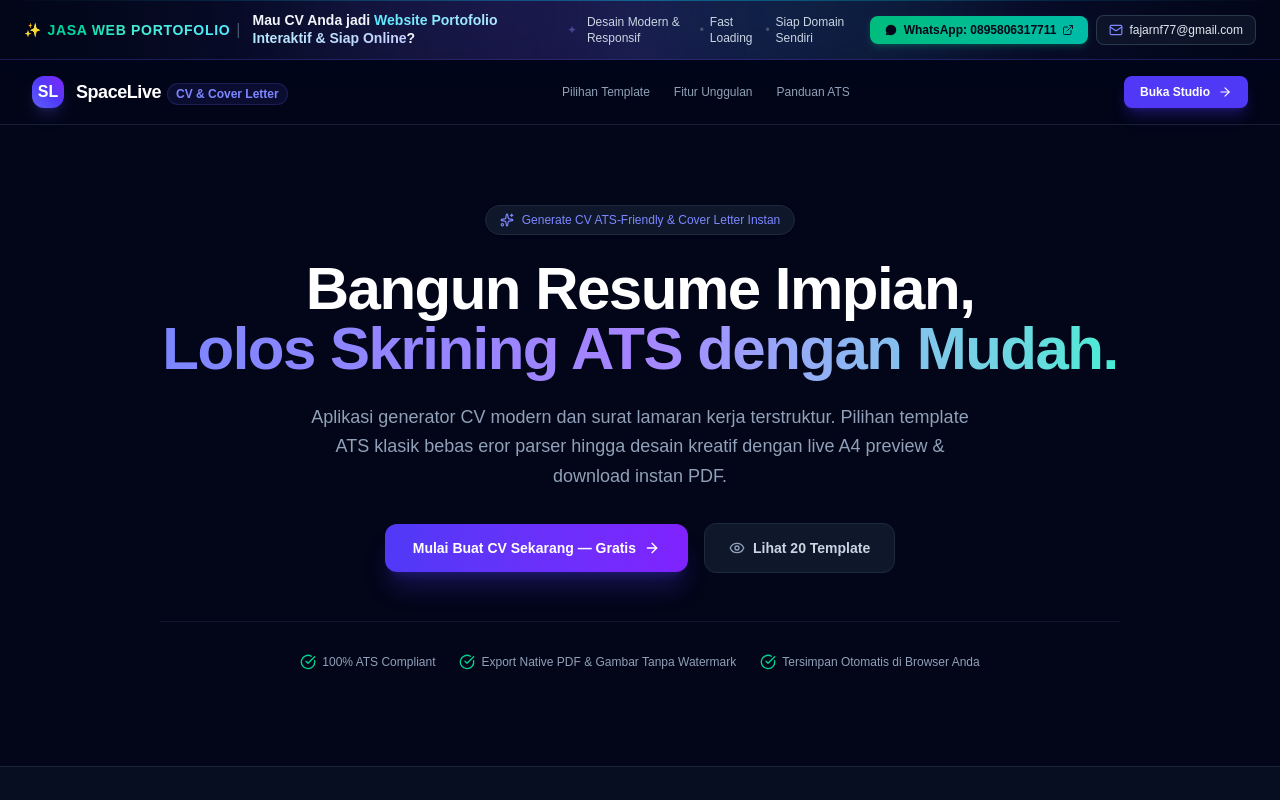
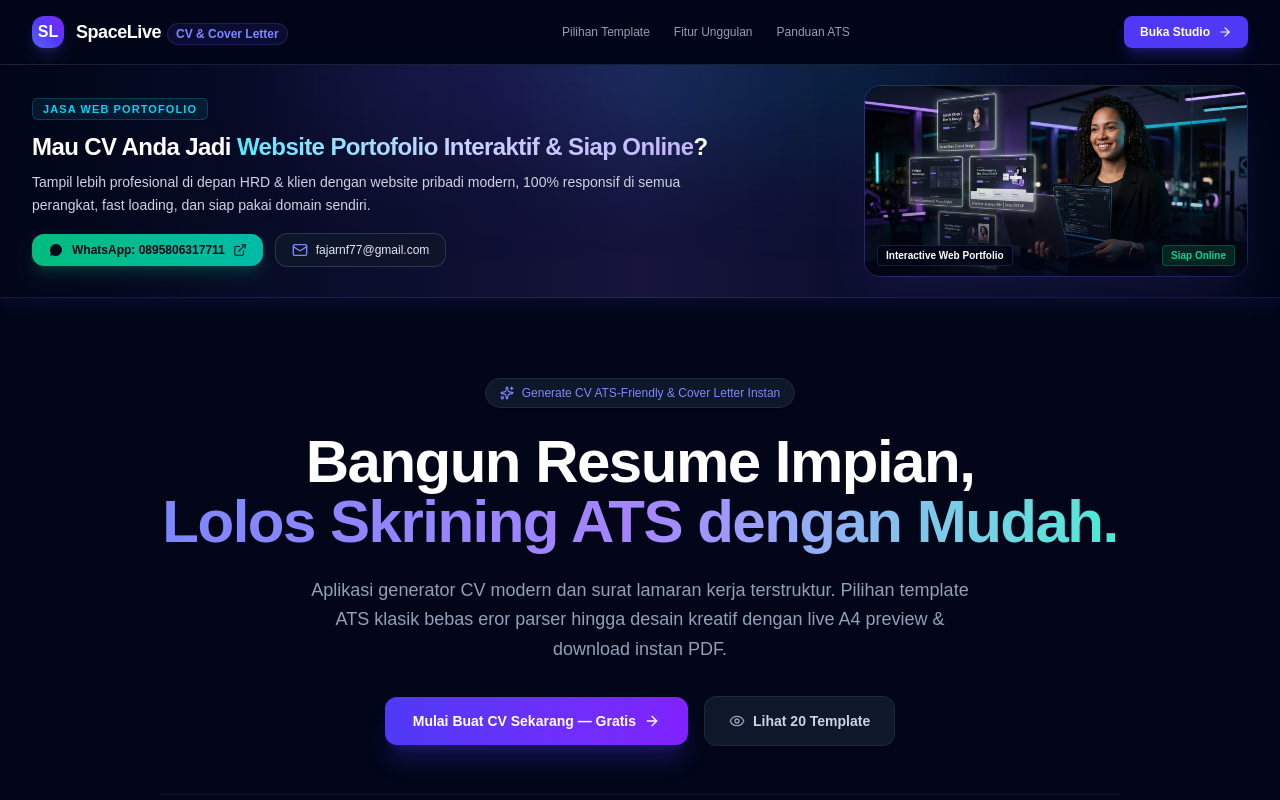
Before and after one commit to Fajarrr124314/CV-Generate, a Next.js app: page / in a window 1280 px wide. Shown: the top 800 px of the page. Built offline with nearby package versions, Linux system fonts and the light colour scheme.

Commit message:
feat(landing): reposition promo banner below header with model showcase and modern typography

```diff
--- a/src/app/page.tsx
+++ b/src/app/page.tsx
@@ -474,72 +474,7 @@ export default function HomePage() {
         </div>
       )}
 
-      {/* Advertising Banner: Jasa Pembuatan Website Portofolio (Clean & Static) */}
-      <section className="relative bg-gradient-to-r from-slate-950 via-indigo-950/80 to-slate-950 border-b border-indigo-500/25 text-white overflow-hidden py-2.5 sm:py-3 px-4 sm:px-6 z-30 shadow-[0_4px_20px_rgba(79,70,229,0.12)]">
-        {/* Top subtle highlight line */}
-        <div className="absolute top-0 inset-x-0 h-[1px] bg-gradient-to-r from-transparent via-cyan-400/40 to-transparent pointer-events-none" />
-
-        {/* Glow ambient background lights */}
-        <div className="absolute -top-10 left-1/4 w-80 h-24 bg-indigo-500/15 blur-3xl pointer-events-none" />
-        <div className="absolute -top-10 right-1/4 w-80 h-24 bg-cyan-500/15 blur-3xl pointer-events-none" />
-
-        <div className="max-w-7xl mx-auto flex flex-col lg:flex-row items-center justify-between gap-3 sm:gap-4 relative z-10">
-          {/* Left/Main Column: Attractive Typography (No Green Pill Badge) */}
-          <div className="flex flex-col sm:flex-row items-center gap-2 sm:gap-3 text-center sm:text-left min-w-0">
-            {/* Styled Text Highlight instead of green pill */}
-            <div className="flex items-center gap-1.5 shrink-0">
-              <span className="text-amber-400 text-sm">✨</span>
-              <span className="text-xs sm:text-sm font-extrabold uppercase tracking-wider text-transparent bg-clip-text bg-gradient-to-r from-emerald-400 via-teal-300 to-cyan-300">
-                Jasa Web Portofolio
-              </span>
-              <span className="text-slate-600 font-light hidden sm:inline">|</span>
-            </div>
-
-            {/* Headline & Value Proposition */}
-            <div className="flex flex-col xl:flex-row xl:items-center gap-1 xl:gap-2.5">
-              <p className="text-xs sm:text-sm font-semibold text-slate-100 leading-tight">
-                Mau CV Anda jadi <span className="text-transparent bg-clip-text bg-gradient-to-r from-cyan-300 via-sky-200 to-indigo-200 font-extrabold">Website Portofolio Interaktif & Siap Online</span>?
-              </p>
-              <span className="hidden xl:inline text-indigo-400/40 text-xs">✦</span>
-              <p className="text-[11px] sm:text-xs text-slate-300 hidden md:flex items-center gap-1.5">
-                <span>Desain Modern & Responsif</span>
-                <span className="text-slate-600">•</span>
-                <span>Fast Loading</span>
-                <span className="text-slate-600">•</span>
-                <span>Siap Domain Sendiri</span>
-              </p>
-            </div>
-          </div>
-
-          {/* Right Column: Direct Contact CTA Buttons (WhatsApp & Email) */}
-          <div className="flex items-center gap-2 shrink-0 flex-wrap justify-center">
-            {/* WhatsApp CTA Button */}
-            <a
-              href="https://wa.me/62895806317711?text=Halo%20kak,%20saya%20tertarik%20dengan%20jasa%20pembuatan%20web%20portofolio"
-              target="_blank"
-              rel="noopener noreferrer"
-              className="px-3.5 py-1.5 bg-gradient-to-r from-emerald-500 to-teal-500 hover:from-emerald-400 hover:to-teal-400 active:scale-95 text-slate-950 text-xs font-bold rounded-lg shadow-md shadow-emerald-500/20 flex items-center gap-1.5 transition-all hover:scale-105 cursor-pointer whitespace-nowrap shrink-0"
-              title="Hubungi langsung via WhatsApp: 0895806317711"
-            >
-              <MessageCircle className="w-3.5 h-3.5 fill-slate-950 text-emerald-500" />
-              <span>WhatsApp: 0895806317711</span>
-              <ExternalLink className="w-3 h-3 text-slate-900" />
-            </a>
-
-            {/* Email CTA Button */}
-            <a
-              href="mailto:fajarnf77@gmail.com?subject=Tanya%20Jasa%20Pembuatan%20Web%20Portofolio"
-              className="px-3 py-1.5 bg-slate-900/90 hover:bg-slate-800 active:scale-95 text-slate-200 hover:text-white text-xs font-medium rounded-lg border border-slate-700/80 flex items-center gap-1.5 transition-all hover:scale-105 cursor-pointer whitespace-nowrap shrink-0"
-              title="Kirim email ke fajarnf77@gmail.com"
-            >
-              <Mail className="w-3.5 h-3.5 text-indigo-400" />
-              <span>fajarnf77@gmail.com</span>
-            </a>
-          </div>
-        </div>
-      </section>
-
-      {/* Top Banner & Header */}
+      {/* Top Header */}
       <header className="border-b border-slate-800/80 bg-slate-950/80 backdrop-blur-md sticky top-0 z-40">
         <div className="max-w-7xl mx-auto px-4 sm:px-6 lg:px-8 h-16 flex items-center justify-between">
           <div className="flex items-center gap-3">
@@ -577,6 +512,76 @@ export default function HomePage() {
           </div>
         </div>
       </header>
+
+      {/* Modern Promotional Banner with Model (Positioned Below Header) */}
+      <section className="relative bg-gradient-to-r from-slate-950 via-indigo-950/70 to-slate-950 border-b border-indigo-500/20 text-white overflow-hidden py-4 sm:py-5 px-4 sm:px-6 lg:px-8 z-30 shadow-[0_4px_20px_rgba(79,70,229,0.12)]">
+        {/* Subtle background ambient lights */}
+        <div className="absolute -top-16 left-1/4 w-96 h-32 bg-indigo-500/15 blur-3xl pointer-events-none" />
+        <div className="absolute -top-16 right-1/4 w-96 h-32 bg-cyan-500/15 blur-3xl pointer-events-none" />
+
+        <div className="max-w-7xl mx-auto flex flex-col md:flex-row items-center justify-between gap-6 relative z-10">
+          {/* Left Text & Call to Actions */}
+          <div className="flex-1 text-center md:text-left min-w-0">
+            {/* Tagline without outdated icons */}
+            <div className="inline-flex items-center gap-2 mb-2.5">
+              <span className="text-[11px] font-bold tracking-widest uppercase text-cyan-400 bg-cyan-500/10 border border-cyan-500/25 px-2.5 py-0.5 rounded-md">
+                JASA WEB PORTOFOLIO
+              </span>
+            </div>
+
+            <h2 className="text-lg sm:text-xl md:text-2xl font-black text-white tracking-tight leading-snug">
+              Mau CV Anda Jadi <span className="text-transparent bg-clip-text bg-gradient-to-r from-cyan-300 via-indigo-200 to-violet-300">Website Portofolio Interaktif & Siap Online</span>?
+            </h2>
+
+            <p className="mt-2 text-xs sm:text-sm text-slate-300 max-w-2xl leading-relaxed">
+              Tampil lebih profesional di depan HRD & klien dengan website pribadi modern, 100% responsif di semua perangkat, fast loading, dan siap pakai domain sendiri.
+            </p>
+
+            {/* Direct Contact CTA Buttons */}
+            <div className="mt-4 flex items-center gap-3 flex-wrap justify-center md:justify-start">
+              <a
+                href="https://wa.me/62895806317711?text=Halo%20kak,%20saya%20tertarik%20dengan%20jasa%20pembuatan%20web%20portofolio"
+                target="_blank"
+                rel="noopener noreferrer"
+                className="px-4 py-2 bg-gradient-to-r from-emerald-500 to-teal-500 hover:from-emerald-400 hover:to-teal-400 active:scale-95 text-slate-950 text-xs font-bold rounded-xl shadow-lg shadow-emerald-500/20 flex items-center gap-2 transition-all hover:scale-105 cursor-pointer whitespace-nowrap"
+                title="Hubungi langsung via WhatsApp: 0895806317711"
+              >
+                <MessageCircle className="w-4 h-4 fill-slate-950 text-emerald-500" />
+                <span>WhatsApp: 0895806317711</span>
+                <ExternalLink className="w-3.5 h-3.5 text-slate-900" />
+              </a>
+
+              <a
+                href="mailto:fajarnf77@gmail.com?subject=Tanya%20Jasa%20Pembuatan%20Web%20Portofolio"
+                className="px-4 py-2 bg-slate-900/90 hover:bg-slate-800 active:scale-95 text-slate-200 hover:text-white text-xs font-medium rounded-xl border border-slate-700/80 flex items-center gap-2 transition-all hover:scale-105 cursor-pointer whitespace-nowrap"
+                title="Kirim email ke fajarnf77@gmail.com"
+              >
+                <Mail className="w-4 h-4 text-indigo-400" />
+                <span>fajarnf77@gmail.com</span>
+              </a>
+            </div>
+          </div>
+
+          {/* Right Visual / Model Showcase Card */}
+          <div className="relative w-full md:w-72 lg:w-96 h-44 sm:h-48 rounded-2xl overflow-hidden border border-indigo-500/30 shadow-2xl shadow-indigo-950/60 shrink-0 group">
+            <img
+              src="/web-portfolio-model.jpg"
+              alt="Model Jasa Pembuatan Website Portofolio"
+              className="w-full h-full object-cover object-center group-hover:scale-105 transition-transform duration-500"
+            />
+            {/* Subtle Gradient Overlay for integration */}
+            <div className="absolute inset-0 bg-gradient-to-t from-slate-950/80 via-transparent to-transparent pointer-events-none" />
+            <div className="absolute bottom-2.5 left-3 right-3 flex items-center justify-between text-[11px] text-slate-200 pointer-events-none">
+              <span className="font-semibold px-2 py-0.5 rounded bg-slate-950/80 backdrop-blur-sm border border-white/10 text-white text-[10px]">
+                Interactive Web Portfolio
+              </span>
+              <span className="text-[10px] text-emerald-400 font-bold bg-emerald-950/80 px-2 py-0.5 rounded border border-emerald-500/30">
+                Siap Online
+              </span>
+            </div>
+          </div>
+        </div>
+      </section>
 
       {/* Hero Section */}
       <section className="relative pt-20 pb-24 overflow-hidden">
```
Also changed, not shown: public/web-portfolio-model.jpg (added).
